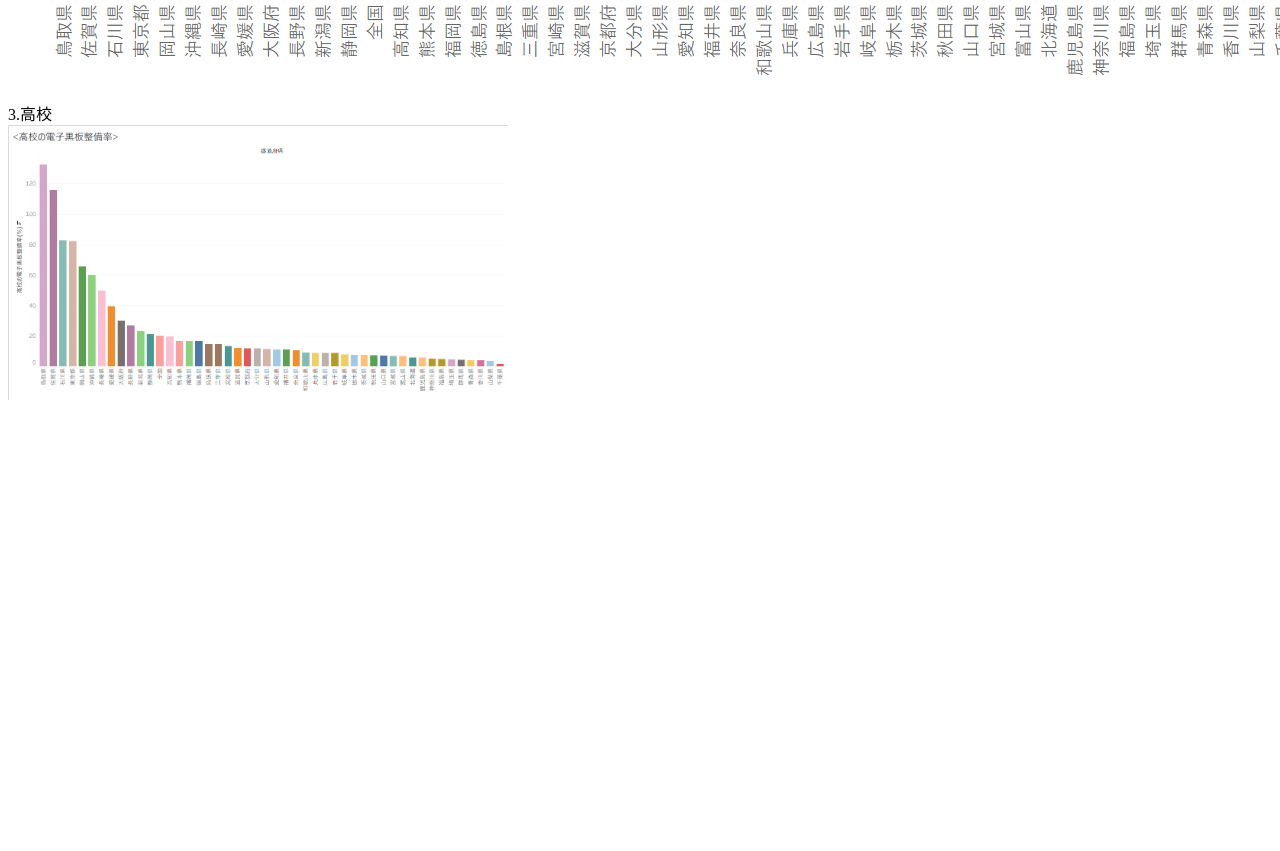
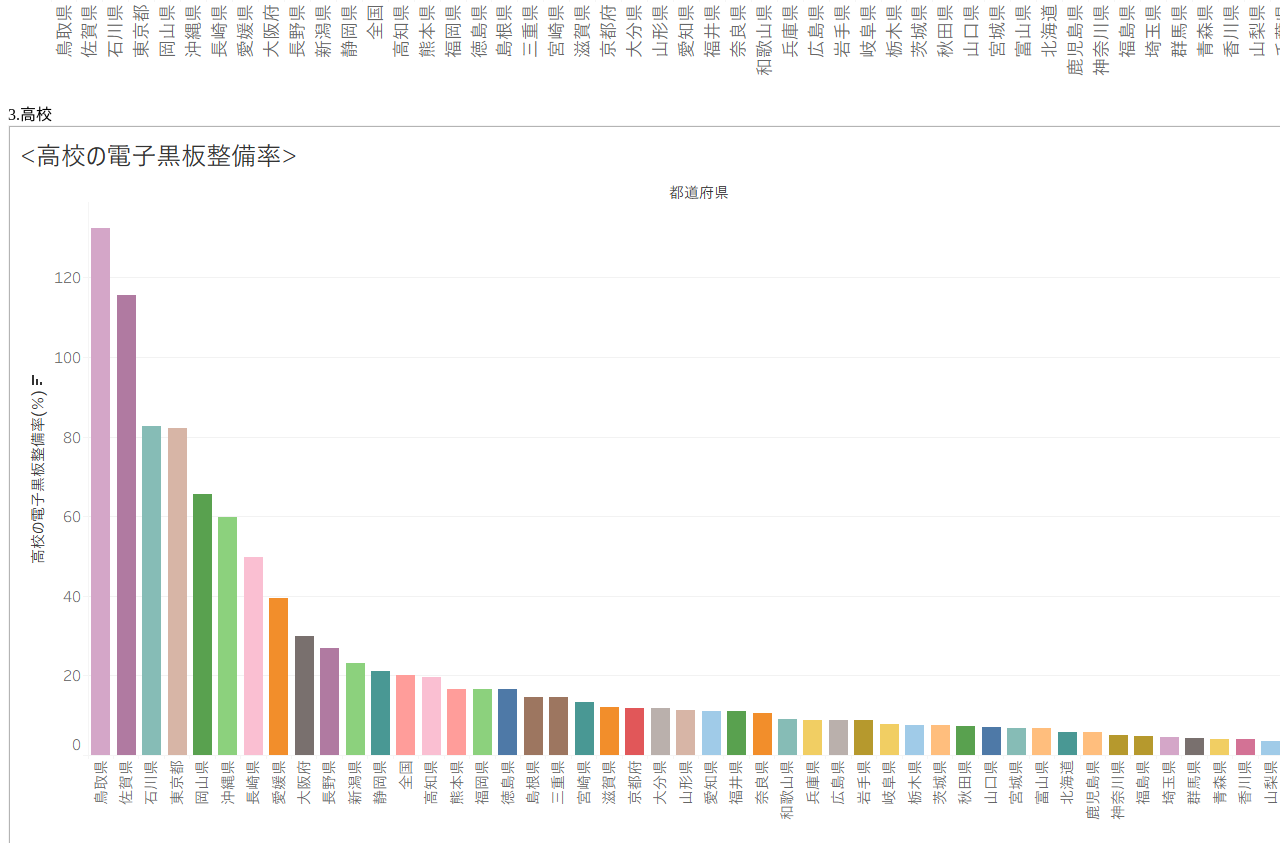
Before and after one commit to k-kageyama/2025_3A, a plain HTML site: page index.html in a window 1280 px wide. Shown: the part 701-1552 px from the top of the page. Before the commit the page ends 1109 px from the top, so only its background shows below. Drawn offline with Linux system fonts and the light colour scheme.

Commit message:
画像サイズ変更

```diff
--- a/index.html
+++ b/index.html
@@ -13,7 +13,8 @@
     <img src="./黒板整備率(中学).png"><br>
 <br>
     3.高校<br>
-<img src="電子黒板整備率＿高校.png" alt="サンプル画像" width="500">
+<img src="電子黒板整備率＿高校.png"><br>
+
 
 
 
```
